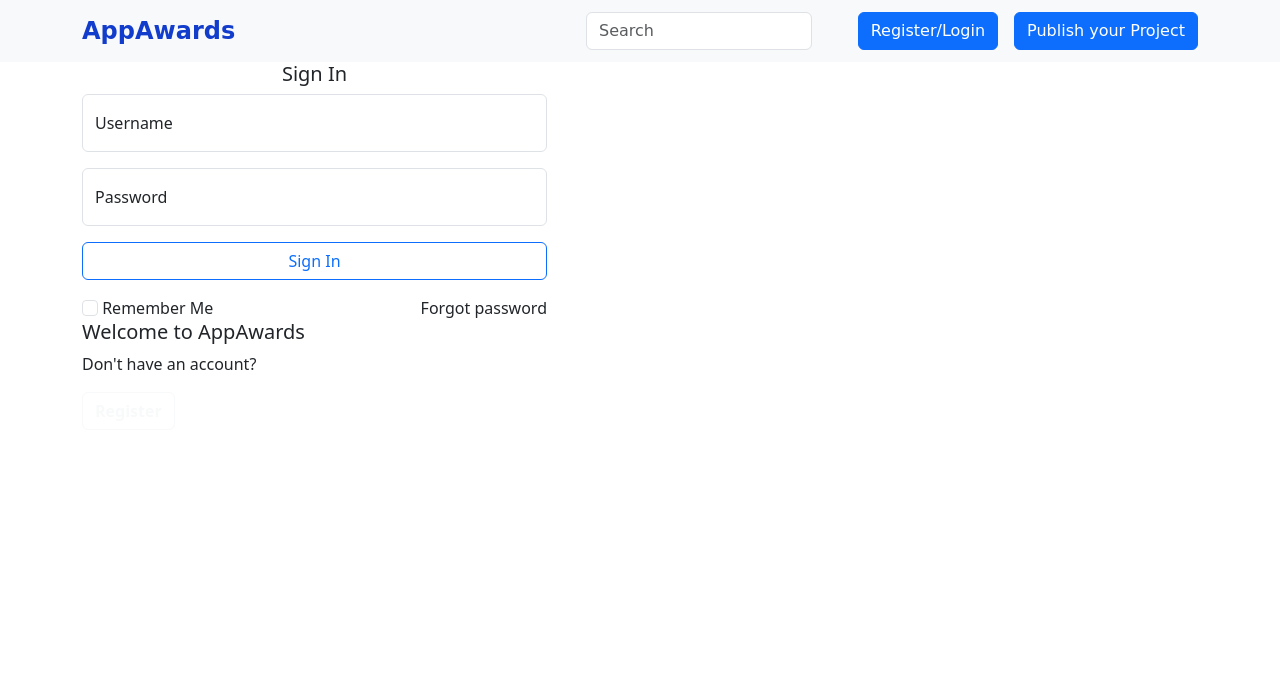
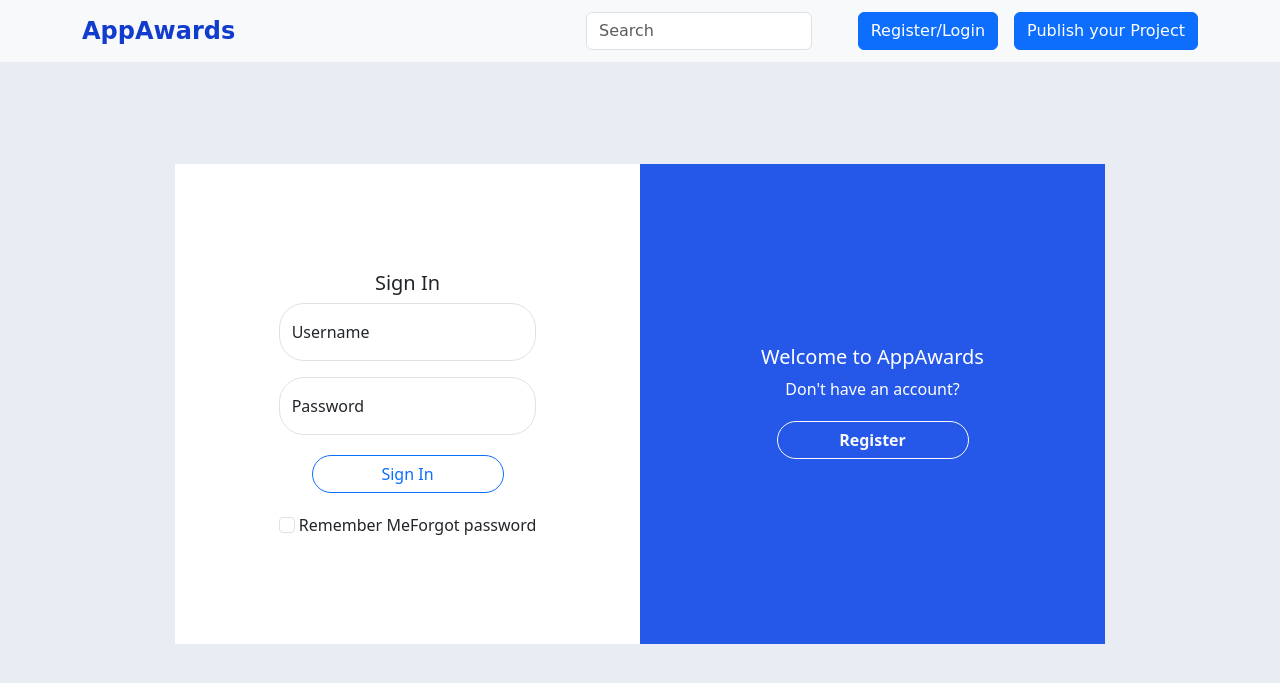
Before and after one commit to MutuaFranklin/App-Awards, a Django app: page /account/login/ in a window 1280 px wide. Shown: the top 683 px of the page. Run offline with Django 3.2, Linux system fonts and the light colour scheme; some libraries are stand-ins or nearby versions; some web fonts are replaced.

Commit message:
login required

```diff
--- a/profiles/templates/profile/userProfile.html
+++ b/profiles/templates/profile/userProfile.html
@@ -34,7 +34,7 @@
                           <p class="text-muted font-size-sm">{{profile.gender}}</p>
                           <div class="follow-details d-flex">
                             <i class="fa fa-users mt-1"></i>
-                            <span class="following ms-1 fw-bold">{{profile.followers.count}}</span>
+                            <span class="following ms-1 fw-bold">{{profile.following.count}}</span>
                             <p class="ms-1 fw-light">following.</p>
                             <span class="followers ms-1  fw-bold">{{profile.followers.count}}</span>
                             <p class="ms-1 fw-light">followers.</p>
@@ -42,7 +42,7 @@
                           </div>
                           <p class="text-muted fw-light font-size-sm">{{profile.bio}}</p>
 
-                          <div class="follow d-flex">
+                          <div class="follow d-flex justify-content-centre">
                             {% if request.user != profile.user %}
 
                             {% if follow %}
@@ -57,7 +57,7 @@
                             <form method="post" action="{% url 'follow_unfollow'%}">
                               {%csrf_token%}
                               <input hidden name="userProf_id" value="{{profile.user.id}}">
-                              <button class="btn btn-primary m-2">Follow</button>
+                              <button class="btn btn-primary ms-5 m-2">Follow</button>
 
                             </form>
 
--- a/profiles/views.py
+++ b/profiles/views.py
@@ -11,7 +11,6 @@ from django.urls import reverse_lazy
 
 
 # Create your views here.
-
 
 
 def userProfile(request, username):
--- a/static/css/styles.css
+++ b/static/css/styles.css
@@ -1,3 +1,7 @@
+body{
+    background-color: rgb(212, 221, 233,0.5);
+}
+
 .navbar{
     font-family: 'Sofia', cursive;
     font-weight: bold;
@@ -254,7 +258,7 @@
 .review-details{
     height: auto;
     text-align: left;
-    background-color: rgb(229, 232, 248);
+    background-color: rgb(212, 221, 233,0.5);
     border-radius: 10px;
 
 }
@@ -469,3 +473,47 @@
     flex-direction: column;
     align-items: center;
 }
+
+
+/* LOGIN */
+.login{
+    display: flex;
+    justify-content:center ;
+    margin-top: 8%;
+}
+
+.login input{
+    border-radius: 25px;
+}
+
+.login button{
+    border-radius: 25px;
+    width: 12rem;
+    justify-content: center;
+    margin: 4px;
+}
+
+.login-btn{
+    display: flex;
+    justify-content: center;
+}
+
+.login-form{
+    background-color: white;
+    height: 30rem;
+    display: flex;
+    flex-direction: column;
+    justify-content:center ;
+    align-items: center;
+
+}
+
+
+.login-welcome{
+    display: flex;
+    flex-direction: column;
+    justify-content:center ;
+    align-items: center;
+    background-color: rgba(16, 73, 231, 0.9);
+    color: white;
+}
```
Also changed, not shown: awardsApp/templates/awards/project-details.html (+16 -7 lines), awardsApp/templates/awards/search.html (+9 -6 lines).
